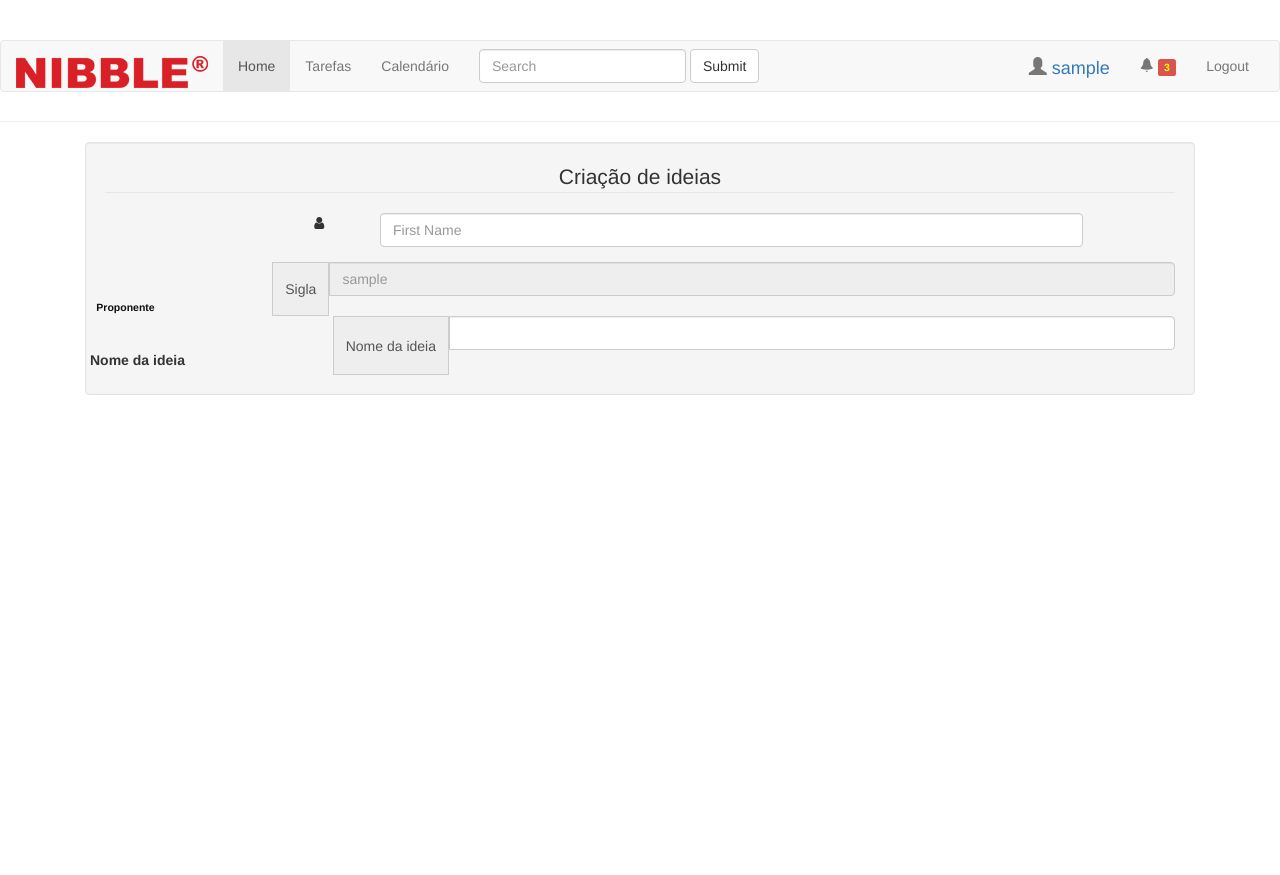
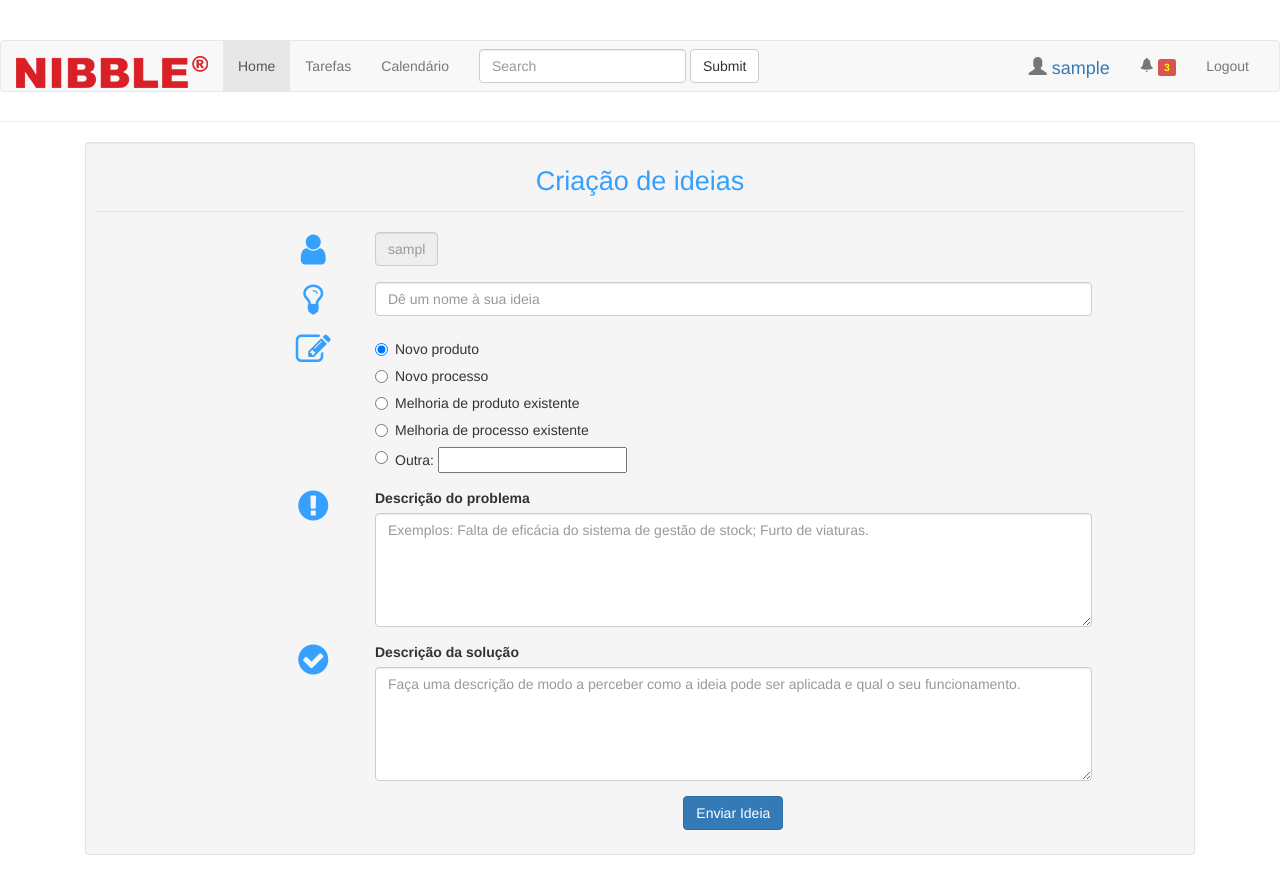
Before and after one commit to siualpinto/SGIDI, a Django app: page /sgidi/ideias/ in a window 1280 px wide. Before the commit the page ends 395 px from the top, so only its background shows below. Run offline with Django 3.2, Linux system fonts and the light colour scheme; the visitor is signed in with stand-in values (Sample User, id 1); some libraries are stand-ins or nearby versions.

Commit message:
Ideias template v1.2 inputs of form - done ✔

```diff
--- a/SGIDI_DJANGO/settings.py
+++ b/SGIDI_DJANGO/settings.py
@@ -109,7 +109,7 @@ AUTH_PASSWORD_VALIDATORS = [
 # Internationalization
 # https://docs.djangoproject.com/en/1.10/topics/i18n/
 
-LANGUAGE_CODE = 'en-us'
+LANGUAGE_CODE = 'pt-pt'
 
 TIME_ZONE = 'UTC'
 
--- /dev/null
+++ b/sgidi/static/css/ideias.css
@@ -0,0 +1,15 @@
+.header {
+    color: #36A0FF;
+    font-size: 27px;
+    padding: 10px;
+}
+
+.bigicon {
+    font-size: 35px;
+    color: #36A0FF;
+}
+
+
+textarea {
+    resize: vertical;
+}
--- /dev/null
+++ b/sgidi/static/js/ideias.js
@@ -0,0 +1,14 @@
+
+
+$('input[type="radio"]').change(function () {
+    console.log("teste");
+    if ($('#radio_outra').is(':checked'))
+    {
+        $('#radio_outra_text').prop('required',true);
+
+    }
+    else
+    {
+        $('#radio_outra_text').prop('required',false);
+    }
+});
--- a/templates/ideias.html
+++ b/templates/ideias.html
@@ -1,30 +1,65 @@
 {% extends 'pattern/base.html' %}
 {% load static %}
+{% block includes_top %}<link rel="stylesheet" href="{% static "css/ideias.css" %}" >{% endblock %}
 {% block title %}Ideias{% endblock %}
 
 {% block content %}
     <div class="container">
         <div clas="row">
             <div class="col-md-12">
-                <div class="well">
+                <div class="well well-sm">
                     <form class="form-horizontal" method="post">
                         <fieldset>
                             <legend class="text-center header">Criação de ideias</legend>
+
                             <div class="form-group">
                                 <span class="col-md-1 col-md-offset-2 text-center"><i class="fa fa-user bigicon"></i></span>
-                                <div class="col-md-8">
-                                    <input id="fname" name="name" type="text" placeholder="First Name" class="form-control">
+                                <div class="col-md-1">
+                                    <input id="sigla" name="name" type="text" class="form-control" placeholder="{{ user.username }}"disabled>
                                 </div>
                             </div>
-                            <div class="input-group">
-                                <div class="row"><span class="label" >Proponente</span></div>
-                                <span class="input-group-addon" >Sigla</span>
-                                <input type="text" class="form-control" placeholder="{{ user.username }}"disabled>
+                            <div class="form-group">
+                                <span class="col-md-1 col-md-offset-2 text-center"><i class="fa fa-lightbulb-o bigicon" ></i></span>
+                                <div class="col-md-8">
+                                    <input id="nome_ideia" name="name" type="text" class="form-control" placeholder="Dê um nome à sua ideia" required>
+                                </div>
                             </div>
-                            <div class="input-group">
-                                <div class="row"><label>Nome da ideia</label></div>
-                                <span class="input-group-addon" >Nome da ideia</span>
-                                <input type="text" class="form-control" >
+                            <div class="form-group">
+                                <span class="col-md-1 col-md-offset-2 text-center"><i class="fa fa-pencil-square-o bigicon" ></i></span>
+                                <div class="col-md-8">
+                                    <label class="radio-inline"><input type="radio" aria-label="tipo de ideias" name="tipo" value="0"checked>Novo produto</label>
+                                </div>
+                                <div class="col-md-8">
+                                    <label class="radio-inline"><input type="radio" aria-label="tipo de ideias" name="tipo" value="1">Novo processo</label>
+                                </div>
+                                <div class="col-md-8 col-md-offset-3">
+                                    <label class="radio-inline"><input type="radio" aria-label="tipo de ideias" name="tipo" value="2">Melhoria de produto existente</label>
+                                </div>
+                                <div class="col-md-8 col-md-offset-3">
+                                    <label class="radio-inline"><input type="radio" aria-label="tipo de ideias" name="tipo" value="3">Melhoria de processo existente</label>
+                                </div>
+                                <div class="col-md-8 col-md-offset-3">
+                                    <label class="radio-inline"><input type="radio" id="radio_outra" aria-label="tipo de ideias" name="tipo" value="4"> Outra: <input id="radio_outra_text" type="text" name="tipo"> </label>
+                                </div>
+                            </div>
+                            <div class="form-group">
+                                <span class="col-md-1 col-md-offset-2 text-center"><i class="fa fa-exclamation-circle bigicon"></i></span>
+                                <div class="col-md-8">
+                                    <label for="problema">Descrição do problema</label>
+                                    <textarea class="form-control" rows="5" maxlength="750"  id="problema" placeholder="Exemplos: Falta de eficácia do sistema de gestão de stock; Furto de viaturas." required></textarea>
+                                </div>
+                            </div>
+                            <div class="form-group">
+                                <span class="col-md-1 col-md-offset-2 text-center"><i class="fa fa-check-circle bigicon"></i></span>
+                                <div class="col-md-8">
+                                    <label for="solucao">Descrição da solução</label>
+                                    <textarea class="form-control" rows="5" maxlength="750" id="solucao" placeholder="Faça uma descrição de modo a perceber como a ideia pode ser aplicada e qual o seu funcionamento."required></textarea>
+                                </div>
+                            </div>
+                            <div class="form-group">
+                                <div class="col-md-8 col-md-offset-3 text-center">
+                                    <button type="submit" class="btn btn-primary">Enviar Ideia</button>
+                                </div>
                             </div>
                         </fieldset>
                     </form>
@@ -33,3 +68,5 @@
         </div>
     </div>
 {% endblock %}
+
+{% block include_footer %}<script src="{% static "js/ideias.js" %}"></script>{% endblock %}
--- a/templates/pattern/base.html
+++ b/templates/pattern/base.html
@@ -3,7 +3,7 @@
 <head>
     {% include 'pattern/top-nav.html' %}
     {% load static %}
-    {% block includes %}{% endblock %}
+    {% block includes_top %}{% endblock %}
     <title>{% block title %}SGIDI{% endblock %}</title>
 </head>
 
@@ -67,6 +67,10 @@
         Content
     {% endblock %}
 </main>
-{% include 'pattern/footer.html' %}
+
+    {% include 'pattern/footer.html' %}
+    {% block include_footer %}{% endblock %}
+
+
 </body>
 </html>
--- a/templates/pattern/footer.html
+++ b/templates/pattern/footer.html
@@ -1,9 +1,10 @@
 {% load static %}
+
 <footer>
-    <!-- jQuery -->
-    <script src="{% static "js/jquery-3.1.1.min.js" %}"></script>
-    <script src="{% static "js/bootstrap.min.js" %}"></script>
-    <script src="{% static "js/bootstrap.js" %}"></script>
-    <script src="{% static "js/base/base.js" %}"></script>
 
 </footer>
+<!-- jQuery -->
+<script src="{% static "js/jquery-3.1.1.min.js" %}"></script>
+<script src="{% static "js/bootstrap.min.js" %}"></script>
+<script src="{% static "js/bootstrap.js" %}"></script>
+<script src="{% static "js/base/base.js" %}"></script>
--- a/templates/pattern/top-nav.html
+++ b/templates/pattern/top-nav.html
@@ -1,8 +1,8 @@
 {% load static %}
 <!-- Bootstrap Core CSS -->
 <link rel="stylesheet" href="{% static "css/bootstrap.min.css" %}" >
-<link rel="stylesheet" href="{% static "css/font-awesome-4.7.0/css/font-awesome.min.css" %}" >
-<link href="{% static "css/styles.css" %}" rel="stylesheet">
+<link rel="stylesheet" href="{% static "font-awesome/css/font-awesome.min.css" %}" >
+<link rel="stylesheet" href="{% static "css/styles.css" %}" >
 
 
 <meta charset="UTF-8">
--- a/templates/registration/login.html
+++ b/templates/registration/login.html
@@ -1,6 +1,6 @@
 {% extends 'pattern/base.html' %}
 {% load static %}
-{% block includes %}
+{% block includes_top %}
     <!-- Bootstrap Core CSS -->
     <link href="{% static "css/login/login.css" %}" rel="stylesheet">
     <link href="//maxcdn.bootstrapcdn.com/font-awesome/4.2.0/css/font-awesome.min.css" rel="stylesheet">
```
